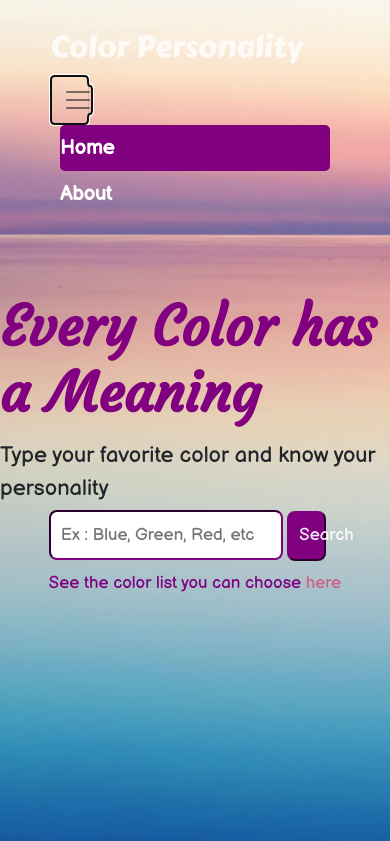
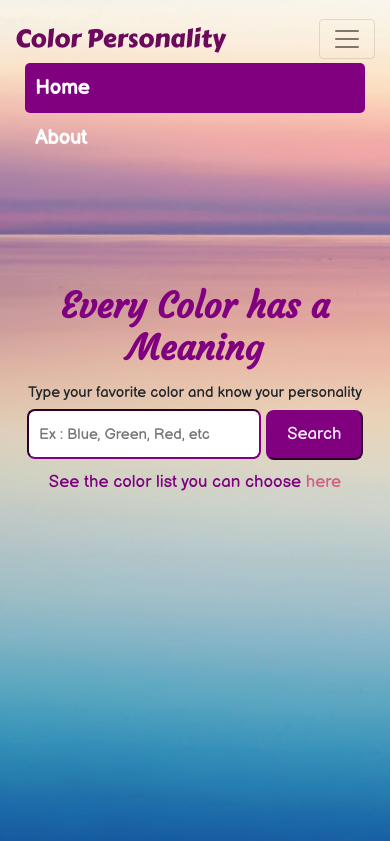
Before and after one commit to GhozyMHM/Color-Personality, a plain HTML site: page index.html in a window 390 px wide. Both pictures are taken after a click on the button "Toggle navigation". Shown: the top 841 px of the page. Drawn offline with nearby package versions, Linux system fonts and the light colour scheme.

Commit message:
Update Responsive Layout

```diff
--- a/index.html
+++ b/index.html
@@ -18,7 +18,6 @@
         <search-bar></search-bar>
         <result-container></result-container>
     </main>
-    <aside></aside>
 
     <script src="js/app.js" type="module"></script>
     <script src="https://code.jquery.com/jquery-3.5.1.slim.min.js"
--- a/style/style.css
+++ b/style/style.css
@@ -12,6 +12,7 @@ html,
 body {
     height: 100%;
     width: 100%;
+    background-color: #5FA7BF;
 }
 
 nav-bar {
@@ -46,6 +47,11 @@ nav ul li a:hover {
     border-radius: 5px;
 }
 
+nav button.navbar-toggler:focus,
+nav button.navbar-toggler:active {
+    outline: none !important;
+}
+
 main {
     height: 100vh;
     display: flex;
@@ -58,6 +64,7 @@ main {
     background-position: center;
     background-repeat: no-repeat;
     padding-top: 120px;
+    flex-wrap: wrap;
 }
 
 .content {
@@ -65,6 +72,7 @@ main {
     flex-direction: column;
     justify-content: center;
     align-items: center;
+    flex-wrap: wrap;
 }
 
 .content h1 {
@@ -91,7 +99,7 @@ input {
     font-family: 'Balsamiq Sans', cursive;
 }
 
-button {
+main button {
     width: 10vw;
     height: 50px;
     background-color: purple;
@@ -104,7 +112,7 @@ button {
     font-family: 'Balsamiq Sans', cursive;
 }
 
-button:hover {
+main button:hover {
     background-color: rgba(255, 255, 255, 0.925);
     border-color: rgba(255, 255, 255, 0.925);
     color: purple;
@@ -123,7 +131,7 @@ button:hover {
 }
 
 aside {
-    height: 60vh;
+    height: 65vh;
     display: flex;
     flex-direction: column;
     justify-content: center;
@@ -142,23 +150,26 @@ result-container {
     display: flex;
     justify-content: center;
     align-items: center;
+    flex-wrap: wrap;
+    position: relative;
 }
 
 the-result {
     display: block;
     width: 70vw;
-    height: 400px;
+    height: auto;
     background-color: rgb(243, 240, 240);
     position: absolute;
-    top: 450px;
+    top: 20px;
     border: 2px solid purple;
     border-radius: 8px;
     padding: 20px;
+    margin-bottom: 30px;
 }
 
 .color {
     width: 100%;
-    height: 45%;
+    height: 25vh;
     border-radius: 8px;
 }
 
@@ -173,3 +184,59 @@ the-result p {
     color: purple;
     font-size: 17px;
 }
+
+@media (max-width: 991px) {
+
+    html,
+    body {
+        background-color: #1C68A8;
+    }
+
+    .navbar-brand {
+        color: rgb(109, 9, 92) !important;
+    }
+
+    nav ul li a {
+        padding: 10px !important;
+    }
+
+    main {
+        padding-top: 10px;
+    }
+}
+
+@media (max-width: 700px) {
+    .navig {
+        padding: 15px;
+    }
+
+    .navbar-brand {
+        font-size: 25px;
+    }
+
+    .content h1 {
+        font-size: 35px;
+        text-align: center;
+    }
+
+    .content p {
+        font-size: 15px;
+        margin: 5px 0;
+    }
+
+    input {
+        width: 60vw;
+        height: 50px;
+        font-size: 15px;
+    }
+
+    main button {
+        width: 25vw;
+        height: 50px;
+        font-size: 17px;
+    }
+
+    the-result {
+        width: 85vw;
+    }
+}
```
